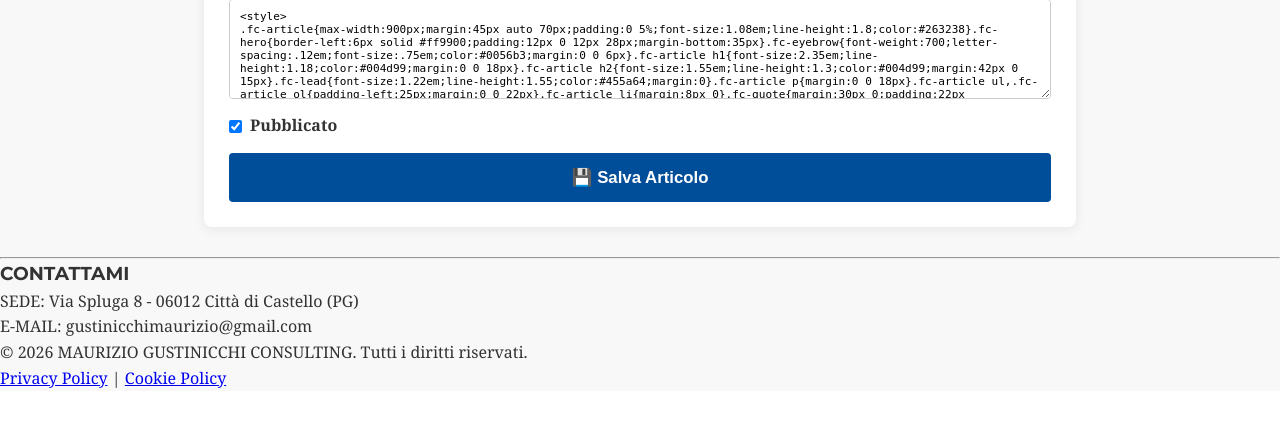
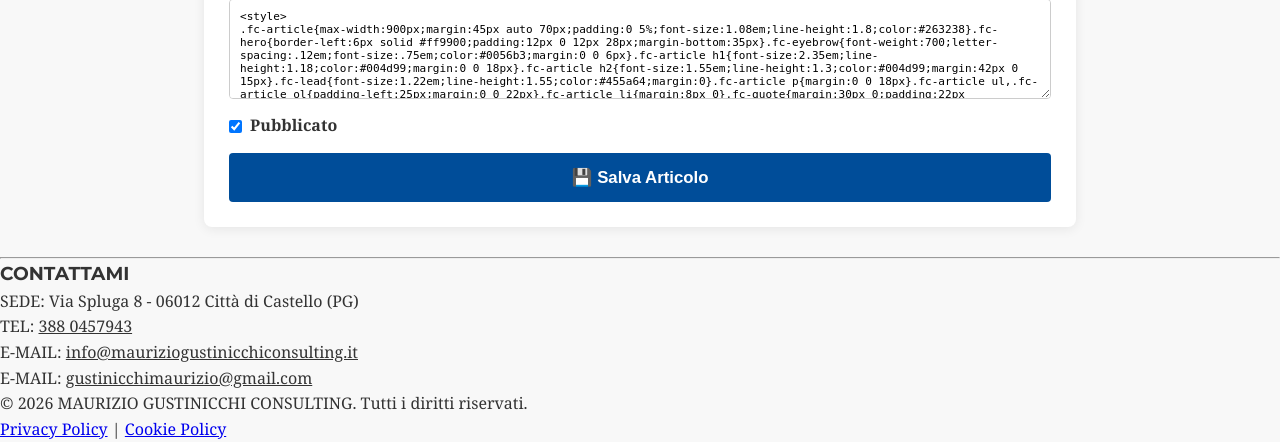
Before and after one commit to Maurizio-7887/Maurizio-Gustinicchi-website, a Flask app: page /admin/articolo/1 in a window 1280 px wide. Shown: the part 1203-1645 px from the top of the page. Before the commit the page ends 1591 px from the top, so only its background shows below. Run offline with Flask 3, Linux system fonts and the light colour scheme; the visitor is signed in with stand-in values (Sample User, id 1); data comes from the database, SQL or seed files in the repository; some web fonts are replaced.

Commit message:
Add files via upload

```diff
--- a/templates/base.html
+++ b/templates/base.html
@@ -5,7 +5,17 @@
     <meta name="viewport" content="width=device-width, initial-scale=1.0">
     <title>{% block title %}Maurizio Gustinicchi Consulting{% endblock %}</title>
     <meta name="description" content="{% block meta_description %}Consulenza AI per CFO, Controller e Operations. Algoritmi su misura per il Controllo di Gestione avanzato.{% endblock %}">
-    <link rel="canonical" href="{{ request.url_root.rstrip('/') }}{{ request.path }}">
+    <link rel="canonical" href="https://www.mauriziogustinicchiconsulting.it{{ request.path }}">
+
+    <!-- Open Graph: anteprime professionali su LinkedIn, Facebook, WhatsApp -->
+    <meta property="og:site_name" content="Maurizio Gustinicchi Consulting">
+    <meta property="og:locale" content="it_IT">
+    <meta property="og:type" content="{% block og_type %}website{% endblock %}">
+    <meta property="og:title" content="{{ self.title() }}">
+    <meta property="og:description" content="{{ self.meta_description() }}">
+    <meta property="og:url" content="https://www.mauriziogustinicchiconsulting.it{{ request.path }}">
+    <meta property="og:image" content="{% block og_image %}https://www.mauriziogustinicchiconsulting.it/static/img/foto-profilo.jpg{% endblock %}">
+    <meta name="twitter:card" content="summary_large_image">
 
     <link rel="preconnect" href="https://fonts.googleapis.com">
     <link rel="preconnect" href="https://fonts.gstatic.com" crossorigin>
@@ -70,7 +80,9 @@
         <div class="footer-info">
             <h3>CONTATTAMI</h3>
             <p>SEDE: Via Spluga 8 - 06012 Città di Castello (PG)</p>
-            <p>E-MAIL: gustinicchimaurizio@gmail.com</p>
+            <p>TEL: <a href="tel:+393880457943" style="color:inherit;">388 0457943</a></p>
+            <p>E-MAIL: <a href="mailto:info@mauriziogustinicchiconsulting.it" style="color:inherit;">info@mauriziogustinicchiconsulting.it</a></p>
+            <p>E-MAIL: <a href="mailto:gustinicchimaurizio@gmail.com" style="color:inherit;">gustinicchimaurizio@gmail.com</a></p>
         </div>
 
         <div class="footer-bottom">
--- a/templates/blog_articolo.html
+++ b/templates/blog_articolo.html
@@ -2,6 +2,8 @@
 
 {% block title %}{{ a.titolo }} - Maurizio Gustinicchi Consulting{% endblock %}
 {% block meta_description %}{{ a.meta_description }}{% endblock %}
+{% block og_type %}article{% endblock %}
+{% block og_image %}{% if a.cover %}https://www.mauriziogustinicchiconsulting.it{{ a.cover }}{% else %}https://www.mauriziogustinicchiconsulting.it/static/img/foto-profilo.jpg{% endif %}{% endblock %}
 
 {% block head_extra %}
 {{ a.styles | safe }}
```
